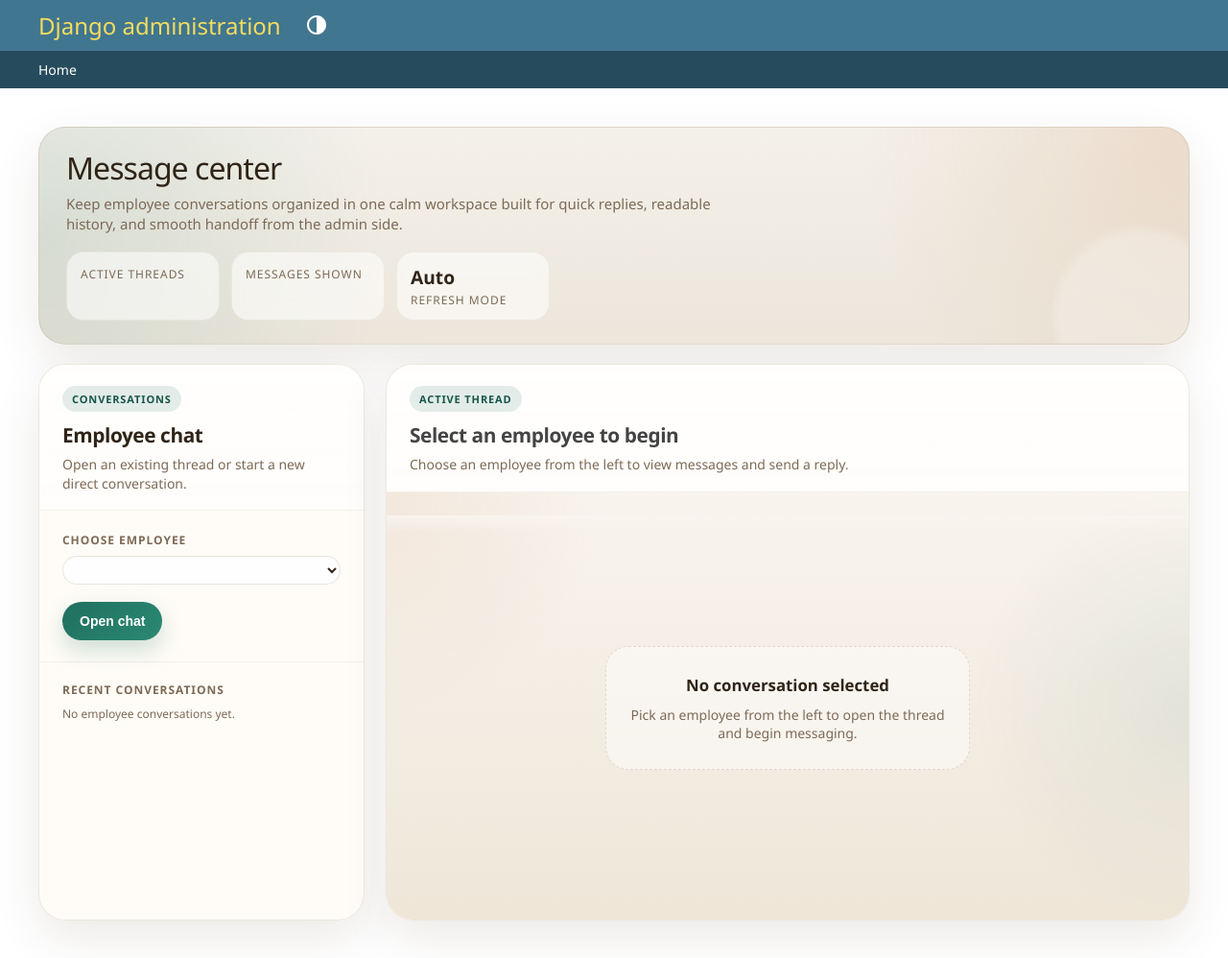
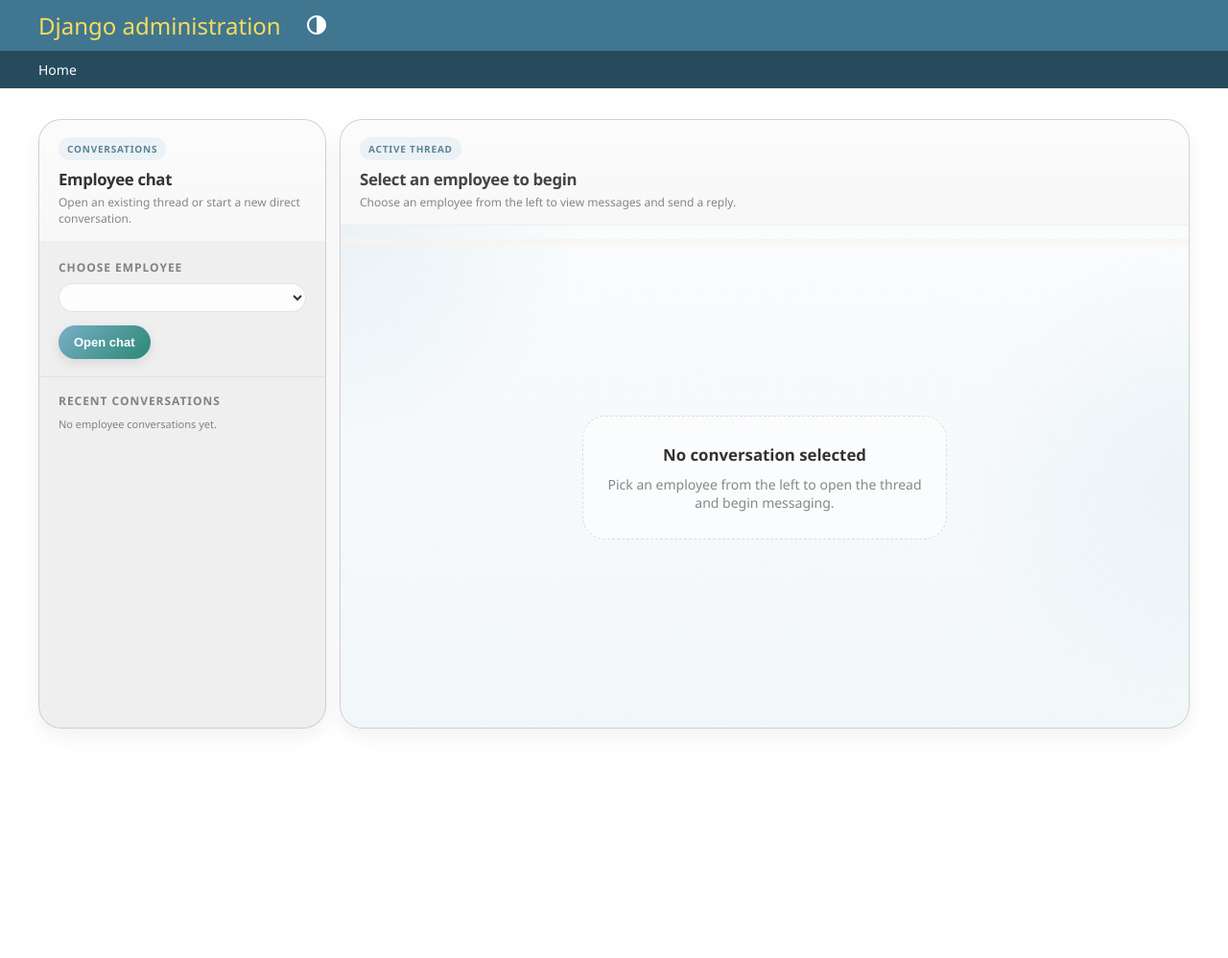
Before and after one commit to Saleem-bazhil/task_backend, a Django app: template chat/templates/live_chat.html in a window 1280 px wide. Shown: the whole page at 96% size. After the commit the page ends 759 px from the top, so only its background shows below. Run offline with Django 5.2, Linux system fonts and the light colour scheme; the template is opened without the code that fills it, so the values that code supplies are empty.

Commit message:
update the chat ui

```diff
--- a/chat/templates/live_chat.html
+++ b/chat/templates/live_chat.html
@@ -3,25 +3,28 @@
 {% block content %}
 <style>
     :root {
-        --chat-bg: linear-gradient(180deg, #f4f1ea 0%, #ece6db 100%);
-        --chat-surface: rgba(255, 252, 247, 0.94);
-        --chat-surface-strong: #fffdf9;
-        --chat-border: rgba(116, 87, 44, 0.12);
-        --chat-shadow: 0 18px 48px rgba(73, 52, 24, 0.10);
-        --chat-text: #2f2417;
-        --chat-muted: #7d6a56;
-        --chat-accent: #1f6f5f;
-        --chat-accent-dark: #185649;
-        --chat-accent-soft: rgba(31, 111, 95, 0.12);
-        --chat-warm: #c67b45;
-        --chat-thread: linear-gradient(180deg, #f8f4ee 0%, #efe6d8 100%);
-        --chat-me: linear-gradient(135deg, #1f6f5f 0%, #2f8c76 100%);
-        --chat-them: #fffdf9;
+        --chat-page-bg: var(--body-bg, #f8fafc);
+        --chat-bg: linear-gradient(180deg, color-mix(in srgb, var(--chat-page-bg) 96%, var(--primary, #9333ea) 4%) 0%, color-mix(in srgb, var(--chat-page-bg) 90%, black 10%) 100%);
+        --chat-surface: color-mix(in srgb, var(--body-bg, #ffffff) 92%, var(--body-fg, #0f172a) 8%);
+        --chat-surface-strong: var(--body-bg, #ffffff);
+        --chat-border: color-mix(in srgb, var(--border-color, #d7dce4) 88%, transparent 12%);
+        --chat-shadow: 0 8px 20px rgba(15, 23, 42, 0.06);
+        --chat-text: var(--body-fg, #0f172a);
+        --chat-muted: color-mix(in srgb, var(--body-fg, #0f172a) 58%, transparent 42%);
+        --chat-accent: var(--primary, #9333ea);
+        --chat-accent-dark: color-mix(in srgb, var(--primary, #9333ea) 76%, black 24%);
+        --chat-accent-soft: color-mix(in srgb, var(--primary, #9333ea) 12%, transparent 88%);
+        --chat-warm: color-mix(in srgb, var(--primary, #9333ea) 42%, #f59e0b 58%);
+        --chat-thread: linear-gradient(180deg, color-mix(in srgb, var(--body-bg, #ffffff) 96%, var(--primary, #9333ea) 4%) 0%, color-mix(in srgb, var(--body-bg, #ffffff) 90%, var(--primary, #9333ea) 10%) 100%);
+        --chat-me: linear-gradient(135deg, color-mix(in srgb, var(--primary, #9333ea) 82%, black 18%) 0%, var(--primary, #9333ea) 100%);
+        --chat-them: color-mix(in srgb, var(--body-bg, #ffffff) 96%, var(--body-fg, #0f172a) 4%);
     }
 
     .chat-page {
         position: relative;
-        margin-top: 20px;
+        margin-top: 12px;
+        width: 100%;
+        max-width: 100%;
         color: var(--chat-text);
     }
 
@@ -141,9 +144,10 @@
 
     .chat-shell {
         display: grid;
-        grid-template-columns: 340px minmax(0, 1fr);
-        gap: 22px;
-        min-height: calc(100vh - 220px);
+        grid-template-columns: minmax(280px, 300px) minmax(0, 1fr);
+        gap: 14px;
+        min-height: calc(100vh - 165px);
+        max-height: calc(100vh - 130px);
         align-items: stretch;
     }
 
@@ -157,14 +161,14 @@
         min-height: 0;
         overflow: hidden;
         border: 1px solid var(--chat-border);
-        border-radius: 28px;
+        border-radius: 24px;
         background: var(--chat-surface);
         box-shadow: var(--chat-shadow);
-        backdrop-filter: blur(12px);
+        backdrop-filter: blur(8px);
     }
 
     .chat-card-header {
-        padding: 22px 24px 18px;
+        padding: 18px 20px 14px;
         border-bottom: 1px solid rgba(116, 87, 44, 0.08);
         background:
             linear-gradient(180deg, rgba(255, 255, 255, 0.78), rgba(255, 255, 255, 0.54));
@@ -174,12 +178,12 @@
         display: inline-flex;
         align-items: center;
         gap: 8px;
-        margin-bottom: 12px;
-        padding: 6px 10px;
+        margin-bottom: 10px;
+        padding: 5px 9px;
         border-radius: 999px;
         background: var(--chat-accent-soft);
         color: var(--chat-accent-dark);
-        font-size: 11px;
+        font-size: 10px;
         font-weight: 700;
         letter-spacing: 0.08em;
         text-transform: uppercase;
@@ -188,15 +192,15 @@
     .chat-card-header h2,
     .chat-card-header h3 {
         margin: 0;
-        font-size: 1.3rem;
+        font-size: 1.05rem;
         line-height: 1.2;
         letter-spacing: -0.02em;
     }
 
     .chat-card-header p {
-        margin: 8px 0 0;
+        margin: 6px 0 0;
         color: var(--chat-muted);
-        font-size: 14px;
+        font-size: 12px;
     }
 
     .chat-card-toolbar {
@@ -248,7 +252,7 @@
     }
 
     .chat-sidebar-section {
-        padding: 22px 24px;
+        padding: 18px 20px;
         border-bottom: 1px solid rgba(116, 87, 44, 0.08);
     }
 
@@ -256,7 +260,8 @@
         flex: 1;
         min-height: 0;
         overflow-y: auto;
-        padding: 20px 18px 22px 24px;
+        max-height: calc(100vh - 255px);
+        padding: 16px 16px 18px 20px;
     }
 
     .chat-label {
@@ -304,7 +309,7 @@
     .chat-actions {
         display: flex;
         gap: 12px;
-        margin-top: 16px;
+        margin-top: 12px;
     }
 
     .chat-button {
@@ -312,16 +317,16 @@
         align-items: center;
         justify-content: center;
         gap: 8px;
-        padding: 12px 18px;
+        padding: 10px 16px;
         border: none;
         border-radius: 999px;
         background: linear-gradient(135deg, var(--chat-accent) 0%, #2b8973 100%);
         color: #fff;
-        font-size: 14px;
+        font-size: 13px;
         font-weight: 700;
         cursor: pointer;
         text-decoration: none;
-        box-shadow: 0 10px 24px rgba(31, 111, 95, 0.22);
+        box-shadow: 0 4px 12px rgba(15, 23, 42, 0.10);
         transition: transform 0.2s ease, box-shadow 0.2s ease, filter 0.2s ease;
     }
 
@@ -353,14 +358,14 @@
 
     .conversation-list {
         display: grid;
-        gap: 10px;
+        gap: 8px;
     }
 
     .conversation-link {
         display: block;
-        padding: 14px 15px;
+        padding: 12px 13px;
         border: 1px solid transparent;
-        border-radius: 20px;
+        border-radius: 16px;
         background: rgba(255, 255, 255, 0.58);
         color: var(--chat-text);
         text-decoration: none;
@@ -426,10 +431,12 @@
         flex: 1;
         min-height: 0;
         overflow-y: auto;
-        padding: 24px;
+        max-height: calc(100vh - 255px);
+        padding: 14px 16px 16px;
+        scroll-behavior: smooth;
         background:
-            radial-gradient(circle at top left, rgba(198, 123, 69, 0.10), transparent 24%),
-            radial-gradient(circle at right center, rgba(31, 111, 95, 0.08), transparent 26%),
+            radial-gradient(circle at top left, color-mix(in srgb, var(--primary, #9333ea) 12%, transparent 88%), transparent 24%),
+            radial-gradient(circle at right center, color-mix(in srgb, var(--primary, #9333ea) 8%, transparent 92%), transparent 26%),
             var(--chat-thread);
     }
 
@@ -438,8 +445,8 @@
         position: sticky;
         top: 0;
         display: block;
-        height: 18px;
-        margin: -24px -24px 8px;
+        height: 10px;
+        margin: -14px -16px 6px;
         background: linear-gradient(180deg, rgba(248, 244, 238, 0.95), rgba(248, 244, 238, 0));
         pointer-events: none;
     }
@@ -565,14 +573,14 @@
         display: flex;
         align-items: center;
         justify-content: space-between;
-        gap: 14px;
-        margin-top: 14px;
+        gap: 10px;
+        margin-top: 10px;
     }
 
     .chat-hint {
         color: var(--chat-muted);
-        font-size: 12px;
-        line-height: 1.5;
+        font-size: 11px;
+        line-height: 1.4;
     }
 
     .chat-summary {
@@ -610,18 +618,44 @@
         accent-color: var(--chat-accent);
     }
 
+    @supports not (color: color-mix(in srgb, white 50%, black 50%)) {
+        :root {
+            --chat-page-bg: #f8fafc;
+            --chat-bg: linear-gradient(180deg, #f8fafc 0%, #eef2ff 100%);
+            --chat-surface: rgba(255, 255, 255, 0.94);
+            --chat-surface-strong: #ffffff;
+            --chat-border: rgba(148, 163, 184, 0.20);
+            --chat-shadow: 0 8px 20px rgba(15, 23, 42, 0.06);
+            --chat-text: #0f172a;
+            --chat-muted: #64748b;
+            --chat-accent: #7c3aed;
+            --chat-accent-dark: #6d28d9;
+            --chat-accent-soft: rgba(124, 58, 237, 0.12);
+            --chat-warm: #f59e0b;
+            --chat-thread: linear-gradient(180deg, #ffffff 0%, #f5f3ff 100%);
+            --chat-me: linear-gradient(135deg, #6d28d9 0%, #8b5cf6 100%);
+            --chat-them: #ffffff;
+        }
+    }
+
     @media (max-width: 1100px) {
         .chat-shell {
             grid-template-columns: 1fr;
             min-height: 0;
+            max-height: none;
         }
 
         .chat-card {
-            min-height: 620px;
+            min-height: 0;
         }
 
         .msg-wrapper {
             max-width: 92%;
+        }
+
+        .chat-sidebar-scroll,
+        .chat-thread {
+            max-height: none;
         }
     }
 
@@ -684,28 +718,6 @@
             <div class="chat-loading-text">Loading conversation...</div>
         </div>
     </div>
-
-    <section class="chat-hero">
-        <h1 class="chat-hero-title">Message center</h1>
-        <p class="chat-hero-copy">
-            Keep employee conversations organized in one calm workspace built for quick replies,
-            readable history, and smooth handoff from the admin side.
-        </p>
-        <div class="chat-hero-meta">
-            <div class="chat-hero-stat">
-                <strong>{{ conversation_count }}</strong>
-                <span>Active threads</span>
-            </div>
-            <div class="chat-hero-stat">
-                <strong id="chat-message-count">{{ message_count }}</strong>
-                <span>Messages shown</span>
-            </div>
-            <div class="chat-hero-stat">
-                <strong id="chat-refresh-state">Auto</strong>
-                <span>Refresh mode</span>
-            </div>
-        </div>
-    </section>
 
     <div class="chat-shell">
         <section class="chat-card">
@@ -801,11 +813,11 @@
             <div class="chat-thread" id="chat-thread" data-feed-url="{{ live_feed_url }}" data-selected-employee="{{ selected_employee_id }}" data-room-id="{{ selected_room_id }}" data-current-user="{{ request.user.id }}">
                 {% if selected_employee %}
                     <div class="chat-thread-topbar">
-                        <div>
+                        <div style="min-width: 0;">
                             <strong id="chat-thread-title">{{ selected_employee.username }}</strong>
                             <span id="chat-thread-subtitle">Messages update automatically while this thread is open.</span>
                         </div>
-                        <span id="chat-last-sync">Waiting for first sync...</span>
+                        <span id="chat-last-sync" style="white-space: nowrap; text-align: right;">Waiting for first sync...</span>
                     </div>
                     {% if chat_messages %}
                         <div class="message-stack" id="message-stack">
@@ -839,16 +851,13 @@
 
             {% if selected_employee %}
                 <div class="chat-composer">
-                    <form method="post" data-chat-loading-form>
+                    <form method="post" data-chat-inline-form id="chat-message-form">
                         {% csrf_token %}
                         <input type="hidden" name="employee" value="{{ selected_employee.id }}">
-                        <input type="hidden" name="form_token" value="{{ form_token }}">
+                        <input type="hidden" name="form_token" value="{{ form_token }}" id="chat-form-token">
                         <label for="message" class="chat-label">New message</label>
                         <textarea id="message" name="message" class="chat-textarea" placeholder="Write a clear, helpful message to {{ selected_employee.username }}..." required></textarea>
-                        <div class="chat-summary">
-                            <strong>Replying to {{ selected_employee.username }}</strong>
-                            <span>This admin view is optimized for direct admin-to-employee support.</span>
-                        </div>
+
                         <div class="chat-composer-bar">
                             <span class="chat-hint">Tip: keep messages short and action-oriented so employees can respond faster.</span>
                             <button type="submit" class="chat-button">Send message</button>
@@ -875,13 +884,27 @@
     const roomLabel = document.getElementById("chat-room-label");
     const conversationList = document.getElementById("conversation-list");
     const threadTitle = document.getElementById("chat-thread-title");
+    const messageForm = document.getElementById("chat-message-form");
+    const messageInput = document.getElementById("message");
+    const formTokenInput = document.getElementById("chat-form-token");
     const feedUrl = thread ? thread.dataset.feedUrl : "";
     const selectedEmployeeId = thread ? thread.dataset.selectedEmployee : "";
     let refreshTimer = null;
     let isRefreshing = false;
 
+    function scrollThreadToBottom(behavior) {
+        if (!thread) {
+            return;
+        }
+
+        thread.scrollTo({
+            top: thread.scrollHeight,
+            behavior: behavior || "auto"
+        });
+    }
+
     if (thread) {
-        thread.scrollTop = thread.scrollHeight;
+        scrollThreadToBottom("auto");
     }
 
     function showLoading(message) {
@@ -974,7 +997,27 @@
         }
 
         if (isNearBottom) {
-            thread.scrollTop = thread.scrollHeight;
+            scrollThreadToBottom("smooth");
+        }
+    }
+
+    function setComposerState(isSending) {
+        if (!messageForm) {
+            return;
+        }
+
+        const submitButton = messageForm.querySelector('button[type="submit"]');
+        if (submitButton) {
+            submitButton.disabled = isSending;
+            submitButton.textContent = isSending ? "Sending..." : "Send message";
+        }
+
+        if (messageInput) {
+            if (isSending) {
+                messageInput.setAttribute("aria-busy", "true");
+            } else {
+                messageInput.removeAttribute("aria-busy");
+            }
         }
     }
 
@@ -1089,9 +1132,70 @@
             if (submitButton) {
                 submitButton.disabled = true;
             }
+            scrollThreadToBottom("smooth");
             showLoading("Loading conversation...");
         });
     });
+
+    document.querySelectorAll("[data-chat-inline-form]").forEach(function (form) {
+        form.addEventListener("submit", function (event) {
+            event.preventDefault();
+
+            if (!messageInput || !messageInput.value.trim()) {
+                return;
+            }
+
+            setComposerState(true);
+
+            const formData = new FormData(form);
+            fetch(window.location.pathname + window.location.search, {
+                method: "POST",
+                body: formData,
+                credentials: "same-origin",
+                headers: {
+                    "X-Requested-With": "XMLHttpRequest"
+                }
+            })
+                .then(function (response) {
+                    return response.json().then(function (payload) {
+                        if (!response.ok) {
+                            throw new Error(payload.detail || "Unable to send message.");
+                        }
+                        return payload;
+                    });
+                })
+                .then(function (payload) {
+                    if (formTokenInput && payload.form_token) {
+                        formTokenInput.value = payload.form_token;
+                    }
+
+                    messageInput.value = "";
+                    scrollThreadToBottom("auto");
+                    fetchConversation(false);
+                    if (messageInput) {
+                        messageInput.focus();
+                    }
+                })
+                .catch(function (error) {
+                    updateLastSync(error.message || "Message send failed.");
+                })
+                .finally(function () {
+                    setComposerState(false);
+                });
+        });
+    });
+
+    if (messageInput && messageForm) {
+        messageInput.addEventListener("keydown", function (event) {
+            if (event.key === "Enter" && !event.shiftKey) {
+                event.preventDefault();
+                if (!messageInput.value.trim()) {
+                    return;
+                }
+                messageForm.requestSubmit();
+            }
+        });
+    }
 
     if (refreshButton) {
         refreshButton.addEventListener("click", function () {
@@ -1113,6 +1217,7 @@
     if (selectedEmployeeId) {
         startAutoRefresh();
         fetchConversation(false);
+        scrollThreadToBottom("auto");
     }
 })();
 </script>
```
Also changed, not shown: other parts of chat/templates/live_chat.html (+38 -37 lines), chat/admin.py (+26 -1 lines).
